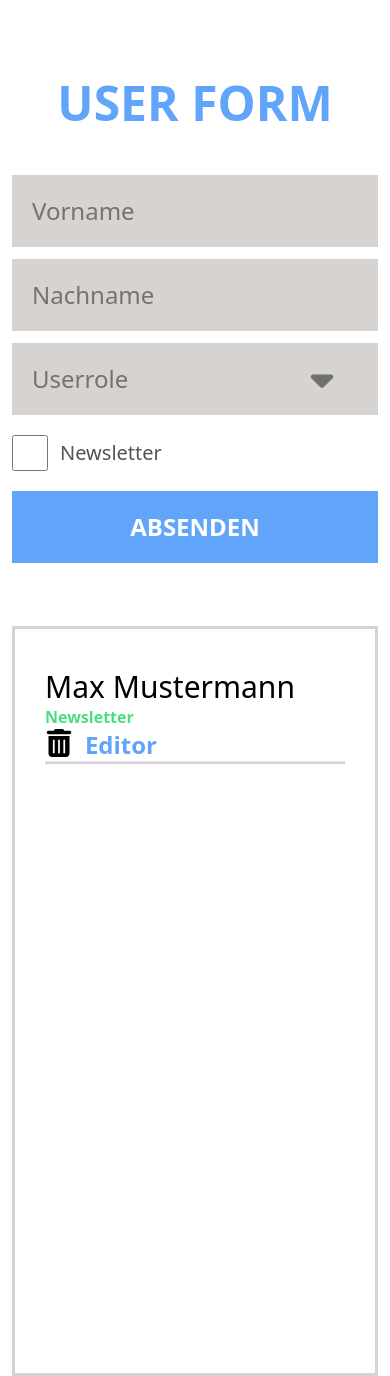
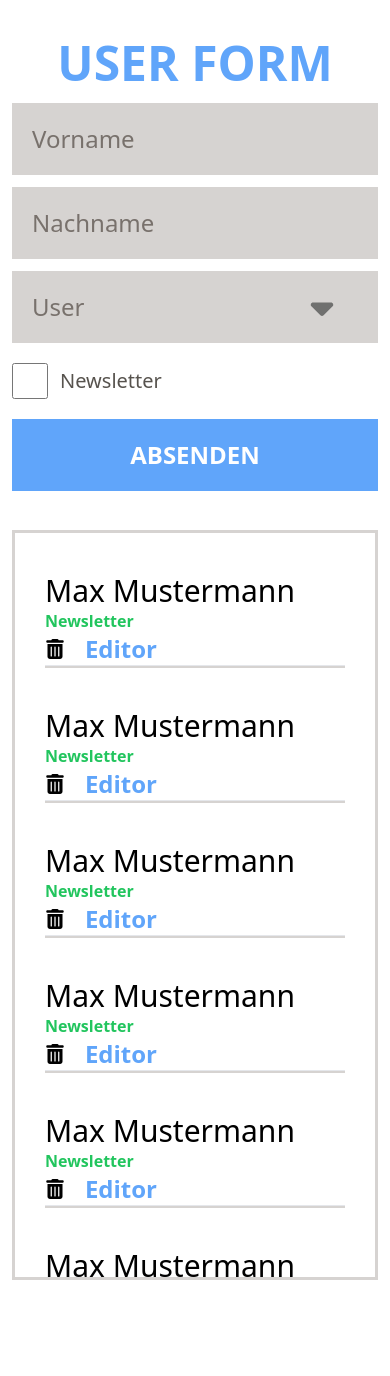
Before and after one commit to TomyJusuf/Userrole_Form, a React (Vite) app: page / in a window 390 px wide. After the commit the page ends 1280 px from the top, so only its background shows below. Built offline with nearby package versions, Linux system fonts and the light colour scheme.

Commit message:
Responsive resign for mobile layout

```diff
--- a/src/App.tsx
+++ b/src/App.tsx
@@ -5,7 +5,7 @@ import './index.css';
 function App() {
   return (
     <>
-      <div className="flex flex-wrap container gap-10 justify-center items-center 2xl:max-w-[1500px] h-[90vh]  mt-14  xl:max-w-[1400px] lg:max-w-[1300px] md:max-w-[1000px] sm:max-w-[650px] sm:gap-y-5  px-3">
+      <div className="flex flex-wrap container justify-center items-center h-[100vh] xl:max-w-[1400px] lg:max-w-[1200px] lg:pr-8 sm:gap-y-5 px-3 sm:mt-0">
         <UserForm />
         <UsersBoarder />
       </div>
--- a/src/components/UserForm.tsx
+++ b/src/components/UserForm.tsx
@@ -1,29 +1,29 @@
 export default function UserForm() {
   return (
-    <div className=" flex flex-row  items-center 2xl:max-w-[500px]  xl:max-w-[400px] h-[530px] mx-auto lg:max-w-[700px] md:max-w-[700px] sm:min-w-[500px] ">
-      <div className="">
-        <h1 className="text-center text-blue-400 uppercase text-5xl font-bold">
+    <div className=" flex flex-row  items-center justify-center 2xl:max-w-[500px] xl:max-w-[450px] lg:w-[300px]  h-[530px] mx-auto  md:max-w-[700px] sm:min-w-[500px] ">
+      <div className=" xl:max-w-[300px]  flex flex-wrap justify-center xl:flex xl:justify-center">
+        <h1 className="text-center text-blue-400 uppercase text-5xl font-bold xl:text-3xl  lg:text-4xl md:mt-[-75px] sm:mt-[-45px] xs:mt-[-85px]">
           User form
         </h1>
         <form
           action=""
-          className="flex flex-wrap gap-3 text-stone-600  mt-12 text-2x "
+          className="flex flex-wrap gap-3 text-stone-600  mt-4 text-2x  lg:mt-2  md:mt-0 sm:mt-[25px] xs:mt-0"
         >
           <input
             type="text"
             placeholder="Vorname"
-            className="w-full bg-stone-300 pl-5 py-5 text-2xl  text-stone-500 placeholder:text-stone-500"
+            className="w-full bg-stone-300 pl-5 py-5 text-2xl  text-stone-500 placeholder:text-stone-500 xl:w-[300px] xl:text-xl xl:p-3 lg:p-2 md:p-2 sm:p-2 xs:p-2"
           />
           <input
             type="text"
             placeholder="Nachname"
-            className="w-full bg-stone-300 pl-5 py-5 text-2xl text-stone-500 placeholder:text-stone-500"
+            className="w-full bg-stone-300 pl-5 py-5 text-2xl text-stone-500 placeholder:text-stone-500 xl:w-[300px] xl:text-xl xl:p-3 lg:p-2 md:p-2 sm:p-2 xs:p-2"
           />
-          <div className="selectContainer relative w-full flex items-center justify-end">
+          <div className="selectContainer relative w-full flex items-center justify-end ">
             <svg
               xmlns="http://www.w3.org/2000/svg"
               viewBox="0 0 320 512"
-              className=" absolute w-8 h-9 mr-10 "
+              className=" absolute w-8 h-9 mr-10 xl:w-5 xl:h-6 xl:left-64 lg:w-6 lg:h-7 md:h-7 sm:w-6 sm:h-6 xs:h-7 "
             >
               <path
                 fill="#70706f"
@@ -33,32 +33,39 @@ export default function UserForm() {
             <select
               name=""
               id=""
-              className="w-full bg-stone-300 pl-5 py-5 text-2xl text-stone-500 placeholder:text-stone-500 appearance-none "
+              className="w-full bg-stone-300 pl-5 py-5 text-2xl text-stone-500 placeholder:text-stone-500 appearance-none xl:w-[300px] xl:text-xl   xl:p-3 lg:p-2  md:p-2 sm:p-2 xs:p-2"
             >
               <option selected className="text-2xl">
                 Userrole
               </option>
-              <option value="admin" className="text-2xl">
+              <option selected value="admin" className="text-2xl xl:text-xl">
                 Admin
               </option>
-              <option value="editor">Editor</option>
-              <option value="user">User</option>
+              <option selected value="editor">
+                Editor
+              </option>
+              <option selected value="user">
+                User
+              </option>
             </select>
           </div>
-          <div className="newsLetter flex items-center gap-3 my-2">
+          <div className="newsLetter flex flex-wrap items-center gap-3 my-2">
             <input
               type="checkbox"
               name="newsLetter"
               id="newsLetter"
-              className="w-9 h-9 "
+              className="w-9 h-9 xl:w-5 lg:w-5 lg:h-5 md:w-5 sm:w-5 xs:w-5 xs:h-5"
             />
-            <label htmlFor="newsLetter" className="font-medium text-xl">
+            <label
+              htmlFor="newsLetter"
+              className="font-medium text-xl xl:text-xl"
+            >
               Newsletter
             </label>
           </div>
           <button
             type="submit"
-            className="w-full bg-blue-400 py-5 text-white font-bold uppercase text-2xl"
+            className="w-full bg-blue-400 py-5 text-white font-bold uppercase text-2xl xl:w-[300px] xl:text-xl xl:p-3 lg:p-2 md:p-2 sm:p-2 xs:p-2"
           >
             Absenden
           </button>
--- a/src/components/UsersBoarder.tsx
+++ b/src/components/UsersBoarder.tsx
@@ -1,23 +1,142 @@
 export default function UsersBoarder() {
   return (
     <div>
-      <div className=" border-[3px] border-stone-300 2xl:min-w-[900px]  xl:min-w-[800px] lg:min-w-[700px] md:min-w-[700px] sm:min-w-[610px] h-[750px]  container mx-auto overflow-y-scroll block ">
+      <div className=" border-[3px] border-stone-300 2xl:min-w-[900px]  xl:w-[950px] lg:min-w-[650px] md:min-w-[700px] sm:min-w-[610px] h-[750px]  container mx-auto overflow-y-scroll block md:h-[450px] md:mb-5 md:mt-[-95px] sm:mt-[-95px] sm:mb-10 sm:h-[450px] xs:mt-[-155px] xs:h-[400px] xs:w-[470px]">
         {/* Card start here */}
-        <div className=" mx-auto flex flex-wrap justify-between items-center w-5/6 mt-10">
+        <div className=" mx-auto flex flex-wrap justify-between items-center w-5/6 mt-10 xs:w-[400px] xs:mt-5">
           <div className="flex flex-wrap justify-between">
-            <h1 className="w-full text-3xl">Max Mustermann</h1>
-            <span className="text-green-400 font-bold">Newsletter</span>
+            <h1 className="w-full text-3xl xl:text-2xl lg:text-xl xs:text-lg ">
+              Max Mustermann
+            </h1>
+            <span className="text-green-500 font-bold">Newsletter</span>
           </div>
 
-          <div className="flex flex-wrap justify-between w-28">
+          <div className="flex flex-wrap justify-between items-center w-28 xl:w-24 lg:w-20">
             <svg
               xmlns="http://www.w3.org/2000/svg"
               viewBox="0 0 448 512"
-              className="w-7 h-7 cursor-pointer"
+              className="w-5 h-5 cursor-pointer xl:w-5 xl:h-5 lg:w-4 xs:w-[50px]"
             >
               <path d="M135.2 17.7C140.6 6.8 151.7 0 163.8 0H284.2c12.1 0 23.2 6.8 28.6 17.7L320 32h96c17.7 0 32 14.3 32 32s-14.3 32-32 32H32C14.3 96 0 81.7 0 64S14.3 32 32 32h96l7.2-14.3zM32 128H416V448c0 35.3-28.7 64-64 64H96c-35.3 0-64-28.7-64-64V128zm96 64c-8.8 0-16 7.2-16 16V432c0 8.8 7.2 16 16 16s16-7.2 16-16V208c0-8.8-7.2-16-16-16zm96 0c-8.8 0-16 7.2-16 16V432c0 8.8 7.2 16 16 16s16-7.2 16-16V208c0-8.8-7.2-16-16-16zm96 0c-8.8 0-16 7.2-16 16V432c0 8.8 7.2 16 16 16s16-7.2 16-16V208c0-8.8-7.2-16-16-16z" />
             </svg>
-            <span className="text-blue-400 font-bold text-2xl">Editor</span>
+            <span className="text-blue-400 font-bold text-2xl xl:text-xl lg:text-lg xs:text-lg">
+              Editor
+            </span>
+          </div>
+          <hr className="h-[3px] w-full bg-stone-300" />
+        </div>{' '}
+        {/* Card start here */}
+        <div className=" mx-auto flex flex-wrap justify-between items-center w-5/6 mt-10 xs:w-[400px] xs:mt-5">
+          <div className="flex flex-wrap justify-between">
+            <h1 className="w-full text-3xl xl:text-2xl lg:text-xl xs:text-lg ">
+              Max Mustermann
+            </h1>
+            <span className="text-green-500 font-bold">Newsletter</span>
+          </div>
+
+          <div className="flex flex-wrap justify-between items-center w-28 xl:w-24 lg:w-20">
+            <svg
+              xmlns="http://www.w3.org/2000/svg"
+              viewBox="0 0 448 512"
+              className="w-5 h-5 cursor-pointer xl:w-5 xl:h-5 lg:w-4 xs:w-[50px]"
+            >
+              <path d="M135.2 17.7C140.6 6.8 151.7 0 163.8 0H284.2c12.1 0 23.2 6.8 28.6 17.7L320 32h96c17.7 0 32 14.3 32 32s-14.3 32-32 32H32C14.3 96 0 81.7 0 64S14.3 32 32 32h96l7.2-14.3zM32 128H416V448c0 35.3-28.7 64-64 64H96c-35.3 0-64-28.7-64-64V128zm96 64c-8.8 0-16 7.2-16 16V432c0 8.8 7.2 16 16 16s16-7.2 16-16V208c0-8.8-7.2-16-16-16zm96 0c-8.8 0-16 7.2-16 16V432c0 8.8 7.2 16 16 16s16-7.2 16-16V208c0-8.8-7.2-16-16-16zm96 0c-8.8 0-16 7.2-16 16V432c0 8.8 7.2 16 16 16s16-7.2 16-16V208c0-8.8-7.2-16-16-16z" />
+            </svg>
+            <span className="text-blue-400 font-bold text-2xl xl:text-xl lg:text-lg xs:text-lg">
+              Editor
+            </span>
+          </div>
+          <hr className="h-[3px] w-full bg-stone-300" />
+        </div>{' '}
+        {/* Card start here */}
+        <div className=" mx-auto flex flex-wrap justify-between items-center w-5/6 mt-10 xs:w-[400px] xs:mt-5">
+          <div className="flex flex-wrap justify-between">
+            <h1 className="w-full text-3xl xl:text-2xl lg:text-xl xs:text-lg ">
+              Max Mustermann
+            </h1>
+            <span className="text-green-500 font-bold">Newsletter</span>
+          </div>
+
+          <div className="flex flex-wrap justify-between items-center w-28 xl:w-24 lg:w-20">
+            <svg
+              xmlns="http://www.w3.org/2000/svg"
+              viewBox="0 0 448 512"
+              className="w-5 h-5 cursor-pointer xl:w-5 xl:h-5 lg:w-4 xs:w-[50px]"
+            >
+              <path d="M135.2 17.7C140.6 6.8 151.7 0 163.8 0H284.2c12.1 0 23.2 6.8 28.6 17.7L320 32h96c17.7 0 32 14.3 32 32s-14.3 32-32 32H32C14.3 96 0 81.7 0 64S14.3 32 32 32h96l7.2-14.3zM32 128H416V448c0 35.3-28.7 64-64 64H96c-35.3 0-64-28.7-64-64V128zm96 64c-8.8 0-16 7.2-16 16V432c0 8.8 7.2 16 16 16s16-7.2 16-16V208c0-8.8-7.2-16-16-16zm96 0c-8.8 0-16 7.2-16 16V432c0 8.8 7.2 16 16 16s16-7.2 16-16V208c0-8.8-7.2-16-16-16zm96 0c-8.8 0-16 7.2-16 16V432c0 8.8 7.2 16 16 16s16-7.2 16-16V208c0-8.8-7.2-16-16-16z" />
+            </svg>
+            <span className="text-blue-400 font-bold text-2xl xl:text-xl lg:text-lg xs:text-lg">
+              Editor
+            </span>
+          </div>
+          <hr className="h-[3px] w-full bg-stone-300" />
+        </div>{' '}
+        {/* Card start here */}
+        <div className=" mx-auto flex flex-wrap justify-between items-center w-5/6 mt-10 xs:w-[400px] xs:mt-5">
+          <div className="flex flex-wrap justify-between">
+            <h1 className="w-full text-3xl xl:text-2xl lg:text-xl xs:text-lg ">
+              Max Mustermann
+            </h1>
+            <span className="text-green-500 font-bold">Newsletter</span>
+          </div>
+
+          <div className="flex flex-wrap justify-between items-center w-28 xl:w-24 lg:w-20">
+            <svg
+              xmlns="http://www.w3.org/2000/svg"
+              viewBox="0 0 448 512"
+              className="w-5 h-5 cursor-pointer xl:w-5 xl:h-5 lg:w-4 xs:w-[50px]"
+            >
+              <path d="M135.2 17.7C140.6 6.8 151.7 0 163.8 0H284.2c12.1 0 23.2 6.8 28.6 17.7L320 32h96c17.7 0 32 14.3 32 32s-14.3 32-32 32H32C14.3 96 0 81.7 0 64S14.3 32 32 32h96l7.2-14.3zM32 128H416V448c0 35.3-28.7 64-64 64H96c-35.3 0-64-28.7-64-64V128zm96 64c-8.8 0-16 7.2-16 16V432c0 8.8 7.2 16 16 16s16-7.2 16-16V208c0-8.8-7.2-16-16-16zm96 0c-8.8 0-16 7.2-16 16V432c0 8.8 7.2 16 16 16s16-7.2 16-16V208c0-8.8-7.2-16-16-16zm96 0c-8.8 0-16 7.2-16 16V432c0 8.8 7.2 16 16 16s16-7.2 16-16V208c0-8.8-7.2-16-16-16z" />
+            </svg>
+            <span className="text-blue-400 font-bold text-2xl xl:text-xl lg:text-lg xs:text-lg">
+              Editor
+            </span>
+          </div>
+          <hr className="h-[3px] w-full bg-stone-300" />
+        </div>{' '}
+        {/* Card start here */}
+        <div className=" mx-auto flex flex-wrap justify-between items-center w-5/6 mt-10 xs:w-[400px] xs:mt-5">
+          <div className="flex flex-wrap justify-between">
+            <h1 className="w-full text-3xl xl:text-2xl lg:text-xl xs:text-lg ">
+              Max Mustermann
+            </h1>
+            <span className="text-green-500 font-bold">Newsletter</span>
+          </div>
+
+          <div className="flex flex-wrap justify-between items-center w-28 xl:w-24 lg:w-20">
+            <svg
+              xmlns="http://www.w3.org/2000/svg"
+              viewBox="0 0 448 512"
+              className="w-5 h-5 cursor-pointer xl:w-5 xl:h-5 lg:w-4 xs:w-[50px]"
+            >
+              <path d="M135.2 17.7C140.6 6.8 151.7 0 163.8 0H284.2c12.1 0 23.2 6.8 28.6 17.7L320 32h96c17.7 0 32 14.3 32 32s-14.3 32-32 32H32C14.3 96 0 81.7 0 64S14.3 32 32 32h96l7.2-14.3zM32 128H416V448c0 35.3-28.7 64-64 64H96c-35.3 0-64-28.7-64-64V128zm96 64c-8.8 0-16 7.2-16 16V432c0 8.8 7.2 16 16 16s16-7.2 16-16V208c0-8.8-7.2-16-16-16zm96 0c-8.8 0-16 7.2-16 16V432c0 8.8 7.2 16 16 16s16-7.2 16-16V208c0-8.8-7.2-16-16-16zm96 0c-8.8 0-16 7.2-16 16V432c0 8.8 7.2 16 16 16s16-7.2 16-16V208c0-8.8-7.2-16-16-16z" />
+            </svg>
+            <span className="text-blue-400 font-bold text-2xl xl:text-xl lg:text-lg xs:text-lg">
+              Editor
+            </span>
+          </div>
+          <hr className="h-[3px] w-full bg-stone-300" />
+        </div>{' '}
+        {/* Card start here */}
+        <div className=" mx-auto flex flex-wrap justify-between items-center w-5/6 mt-10 xs:w-[400px] xs:mt-5">
+          <div className="flex flex-wrap justify-between">
+            <h1 className="w-full text-3xl xl:text-2xl lg:text-xl xs:text-lg ">
+              Max Mustermann
+            </h1>
+            <span className="text-green-500 font-bold">Newsletter</span>
+          </div>
+
+          <div className="flex flex-wrap justify-between items-center w-28 xl:w-24 lg:w-20">
+            <svg
+              xmlns="http://www.w3.org/2000/svg"
+              viewBox="0 0 448 512"
+              className="w-5 h-5 cursor-pointer xl:w-5 xl:h-5 lg:w-4 xs:w-[50px]"
+            >
+              <path d="M135.2 17.7C140.6 6.8 151.7 0 163.8 0H284.2c12.1 0 23.2 6.8 28.6 17.7L320 32h96c17.7 0 32 14.3 32 32s-14.3 32-32 32H32C14.3 96 0 81.7 0 64S14.3 32 32 32h96l7.2-14.3zM32 128H416V448c0 35.3-28.7 64-64 64H96c-35.3 0-64-28.7-64-64V128zm96 64c-8.8 0-16 7.2-16 16V432c0 8.8 7.2 16 16 16s16-7.2 16-16V208c0-8.8-7.2-16-16-16zm96 0c-8.8 0-16 7.2-16 16V432c0 8.8 7.2 16 16 16s16-7.2 16-16V208c0-8.8-7.2-16-16-16zm96 0c-8.8 0-16 7.2-16 16V432c0 8.8 7.2 16 16 16s16-7.2 16-16V208c0-8.8-7.2-16-16-16z" />
+            </svg>
+            <span className="text-blue-400 font-bold text-2xl xl:text-xl lg:text-lg xs:text-lg">
+              Editor
+            </span>
           </div>
           <hr className="h-[3px] w-full bg-stone-300" />
         </div>{' '}
```
Also changed, not shown: tailwind.config.js (+17 -0 lines).
